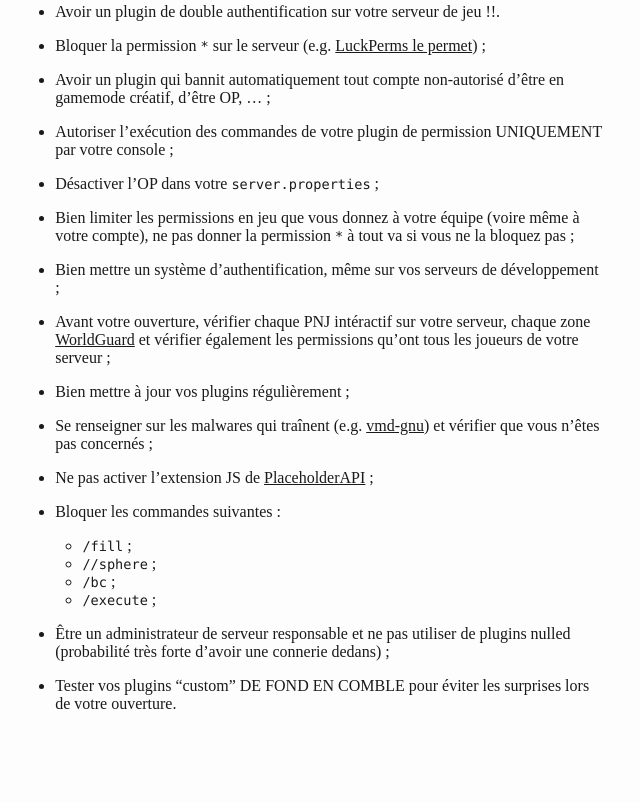
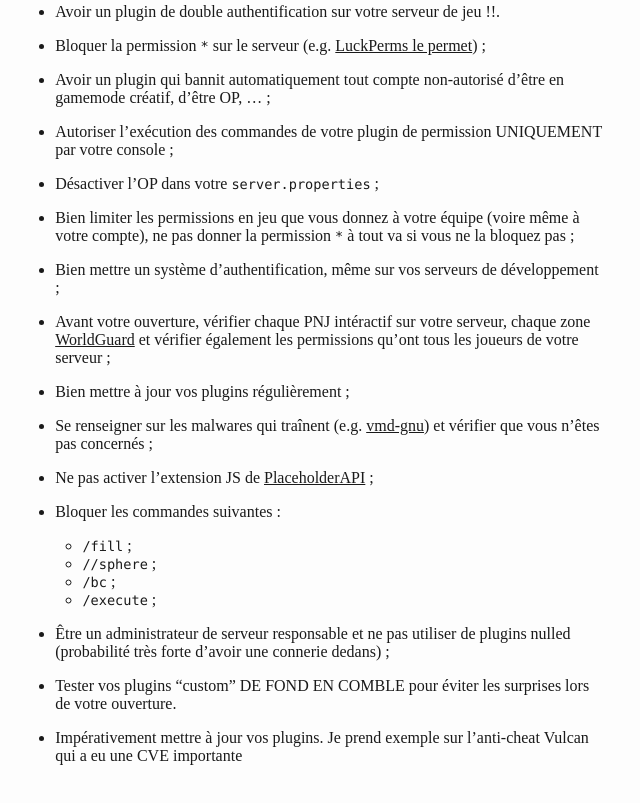
Before and after one commit to idotek/MinecraftSecurity, a plain HTML site: page index.html in a window 1280 px wide. Shown: the part 1205-2008 px from the top of the page, without its empty margins (324-964 px from the left). Before the commit the page ends 1984 px from the top, so only its background shows below. Drawn offline with Linux system fonts and the light colour scheme.

Commit message:
deploy: 411afab129710ad4a2f98514200abc9dd65748e9

```diff
--- a/index.html
+++ b/index.html
@@ -248,6 +248,8 @@ de plugins nulled (probabilité très forte d’avoir une connerie dedans)
 ;</p></li>
 <li><p>Tester vos plugins “custom” DE FOND EN COMBLE pour éviter les
 surprises lors de votre ouverture.</p></li>
+<li><p>Impérativement mettre à jour vos plugins. Je prend exemple sur
+l’anti-cheat Vulcan qui a eu une CVE importante</p></li>
 </ul>
 </body>
 </html>
```
